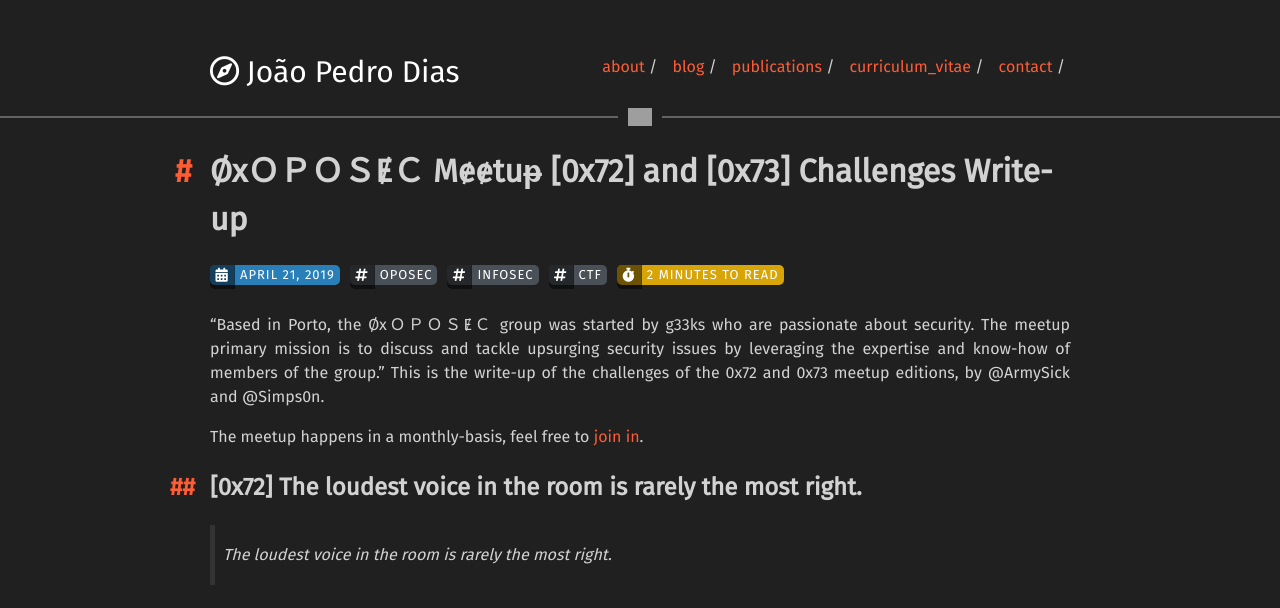
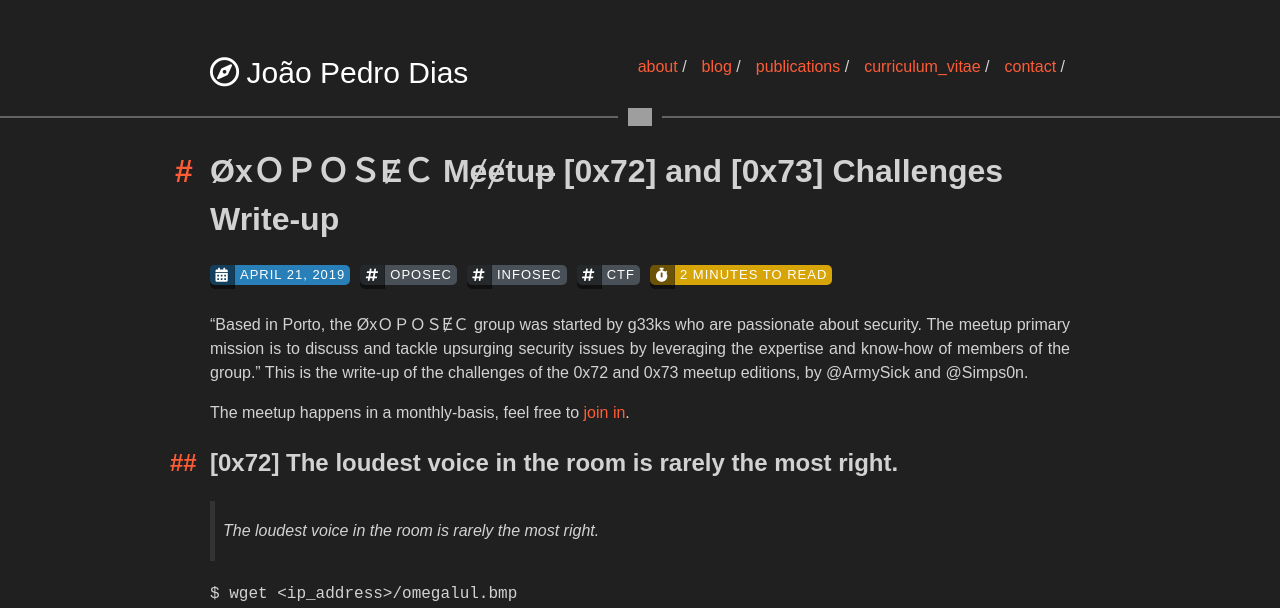
Before and after one commit to jpdias/jpdias.github.io, a Jekyll site: the page built from _posts/2019-04-21-oposecaprilchallenge.md, in a window 1280 px wide. Shown: the top 608 px of the page. Built offline with Jekyll 4.4.1, drawn with Linux system fonts in a browser that asks for light colours; nearby versions of some CDN libraries; grey boxes are pictures that could not be loaded.

Commit message:
Update _style.scss

```diff
--- a/_sass/_style.scss
+++ b/_sass/_style.scss
@@ -13,7 +13,7 @@
 
 body {
   margin: 0;
-  font-family: "Fira Sans", monospace;
+  font-family: "Rosario", sans-serif;
   color: rgba(255, 255, 255, 0.8);
   font-size: 16px;
   line-height: 1.5;
@@ -330,6 +330,16 @@
   font-size: 1.4em !important;
 }
 
+//code
+div > .highlighter-rouge {
+    font-family: "Fira Code", monospace;
+    border-left: 5px solid
+    #333333;
+    margin: 20px 0 20px 0;
+    padding: 2px 8px 2px 8px;
+    font-size: 0.98em;
+}
+
 @import "typography";
 @import "tables";
 //@import "_syntax-highlighting";
```
